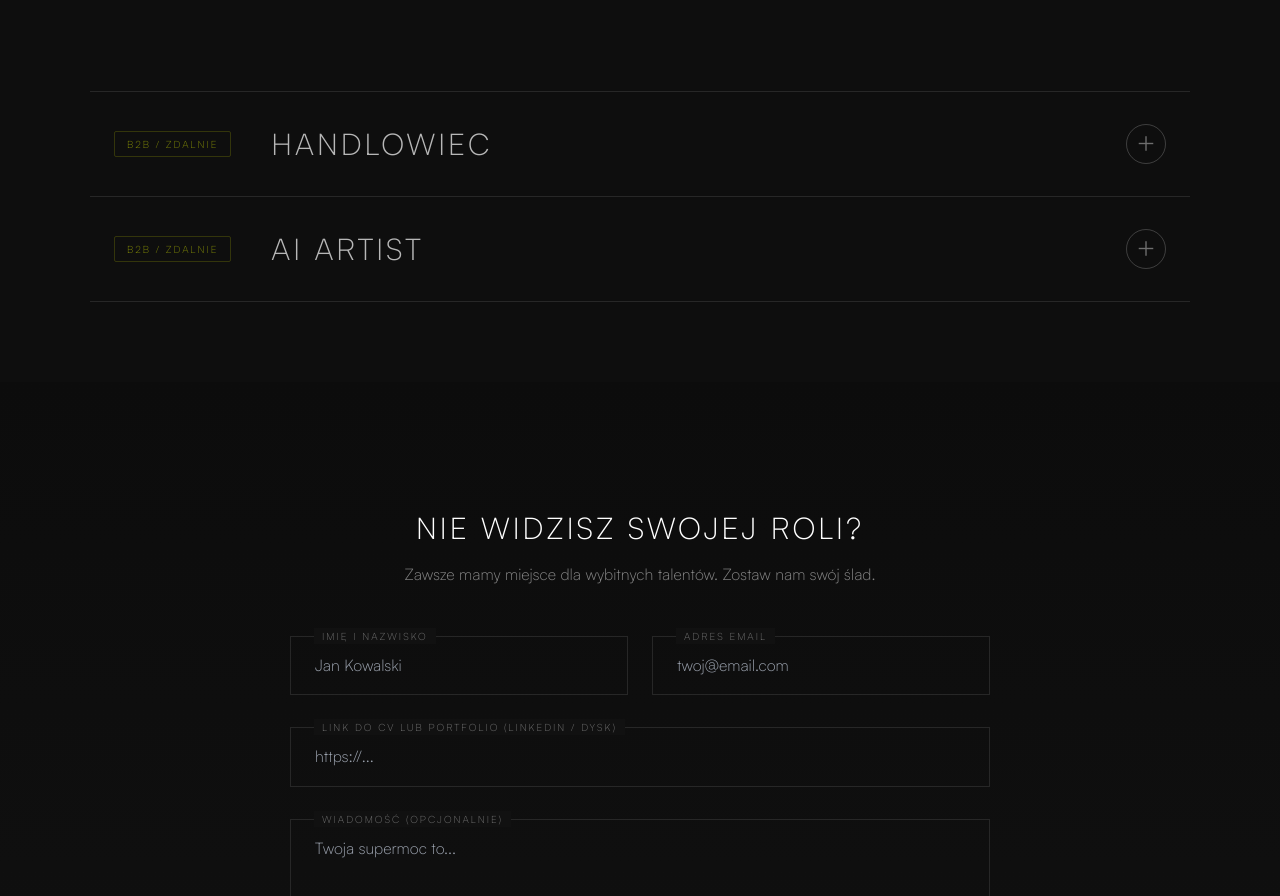
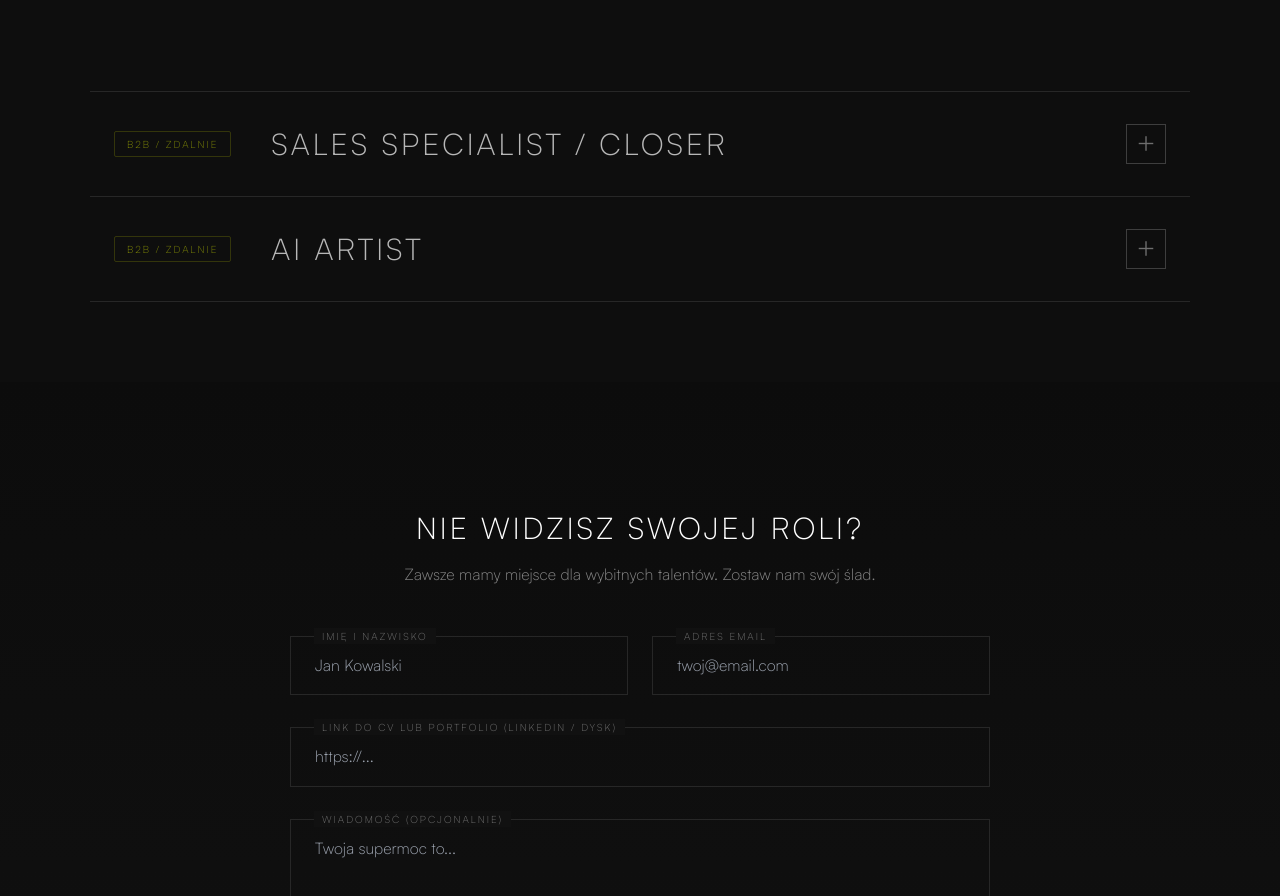
Before and after one commit to krychagonzo/STRONA_SCALOVA, a React (Vite) app: page /do-lacz-do-nas in a window 1280 px wide. Shown: the part 1260-2156 px from the top of the page. Built offline with nearby package versions, Linux system fonts and the light colour scheme.

Commit message:
Sales Specialist / Closer

```diff
--- a/src/pages/Career.jsx
+++ b/src/pages/Career.jsx
@@ -131,7 +131,7 @@ const BENEFITS = [
 const JOBS = [
   {
     id: 1,
-    title: "HANDLOWIEC",
+    title: "Sales Specialist / Closer",
     type: "B2B / ZDALNIE",
     desc: "Szukamy bezkompromisowego negocjatora (High-Ticket Closer) do sprzedaży kompleksowych ekosystemów cyfrowych z portfolio agencji. Oczekujemy biznesowego spojrzenia i swobodnego łączenia naszych kluczowych filarów: zaawansowanych stron www, kreacji wizualnych (wideo/statyka) oraz zautomatyzowanych procesów. Twoim celem będzie precyzyjne pozycjonowanie naszej przewagi rynkowej i domykanie inwestycji B2B na poziomie zarządczym. Pracujemy na mocnych, wyselekcjonowanych leadach z własnych kampanii. System prowizyjny bez górnego sufitu."
   },
@@ -255,7 +255,7 @@ export default function Career() {
                        </h3>
                     </div>
 
-                    <div className={`flex-shrink-0 w-8 h-8 md:w-10 md:h-10 border rounded-full flex items-center justify-center text-lg md:text-xl font-light transition-colors duration-500 ml-4 ${isActive ? 'border-accent text-accent' : 'border-white/20 text-white/40 group-hover:border-white/50 group-hover:text-white/80'}`}>
+                    <div className={`flex-shrink-0 w-8 h-8 md:w-10 md:h-10 border flex items-center justify-center text-lg md:text-xl font-light transition-colors duration-500 ml-4 ${isActive ? 'border-accent text-accent' : 'border-white/20 text-white/40 group-hover:border-white/50 group-hover:text-white/80'}`}>
                       {isActive ? '−' : '＋'}
                     </div>
                   </div>
```
